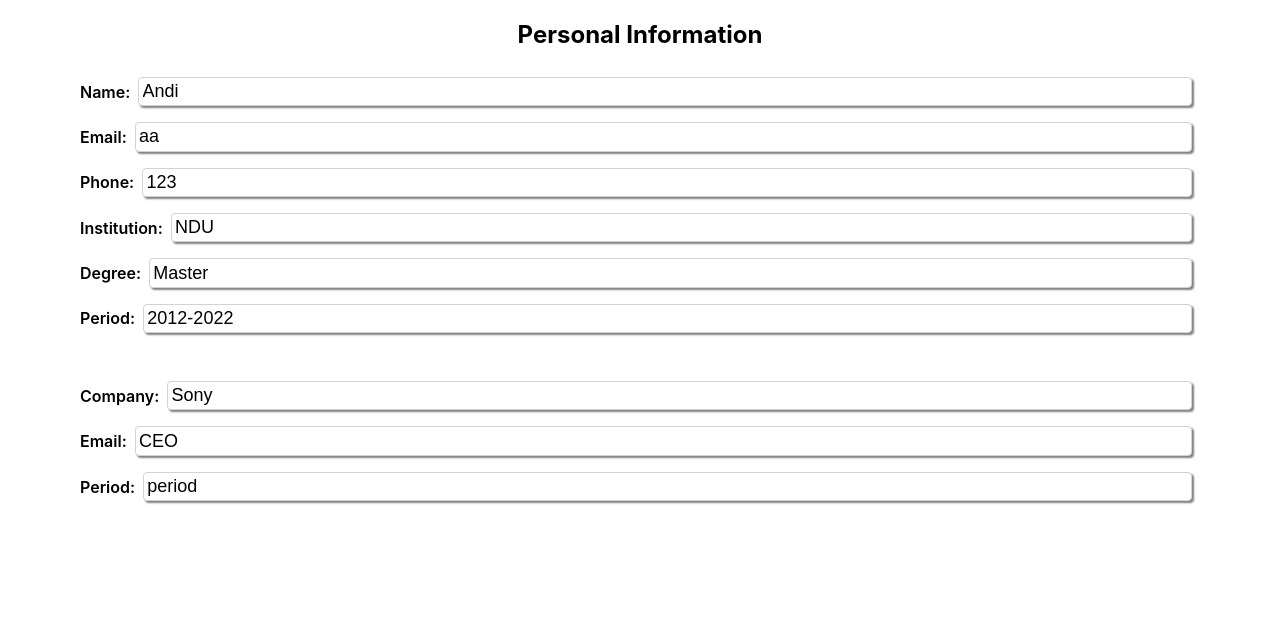
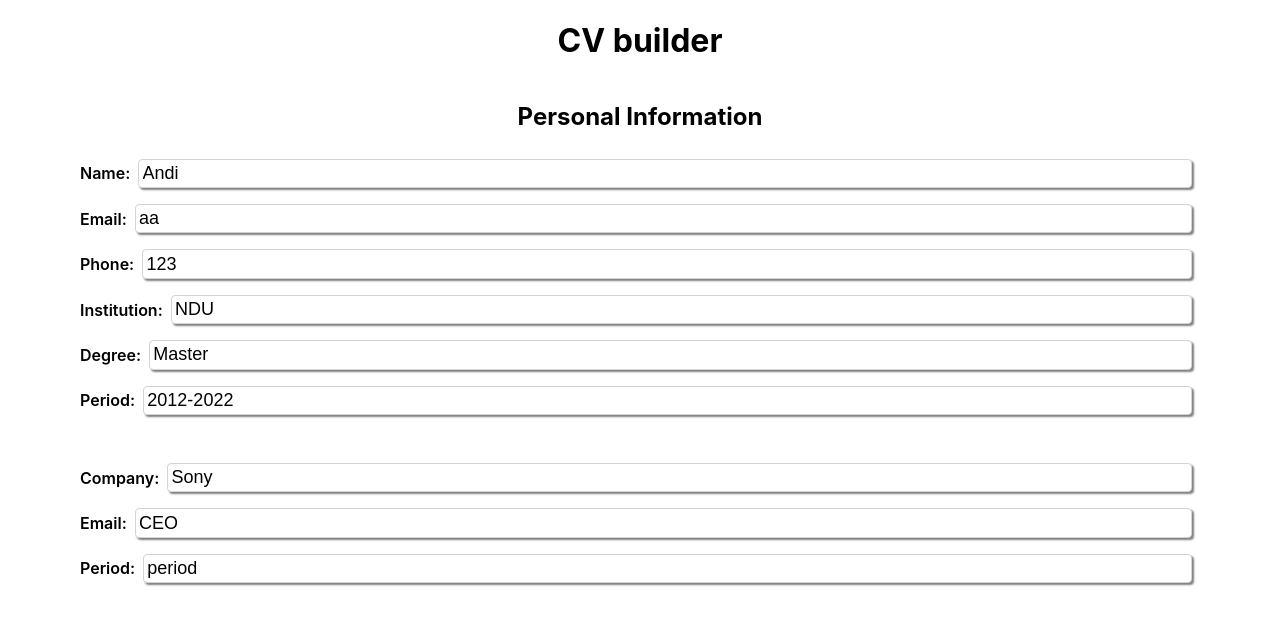
Before and after one commit to GitHubBlues/TOP_CV_maker, a React (Create React App) app: page / in a window 1280 px wide. Shown: the top 624 px of the page. Built offline with nearby package versions, Linux system fonts and the light colour scheme.

Commit message:
Add app.js

```diff
--- a/src/App.js
+++ b/src/App.js
@@ -1,4 +1,5 @@
 import './styles/App.css';
+import React, {Component} from "react";
 import Education from "./components/Education.js"
 import Experience from "./components/Experience.js"
 import Personal from "./components/Personal.js"
@@ -6,6 +7,7 @@ import Personal from "./components/Personal.js"
 function App() {
   return (
     <div className="App">
+        <h1>CV builder</h1>
         <Personal />
         <Education />
         <Experience />
```
